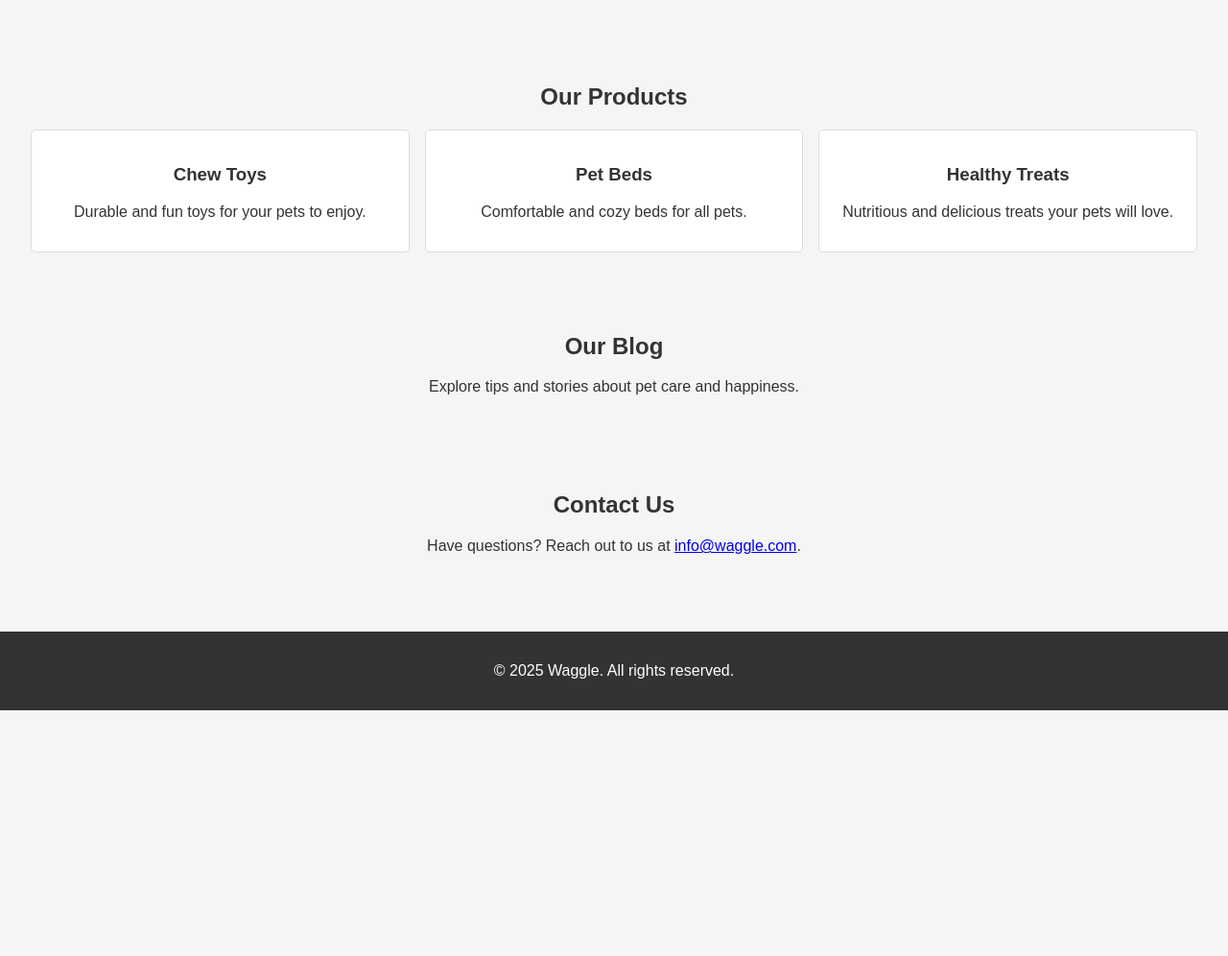
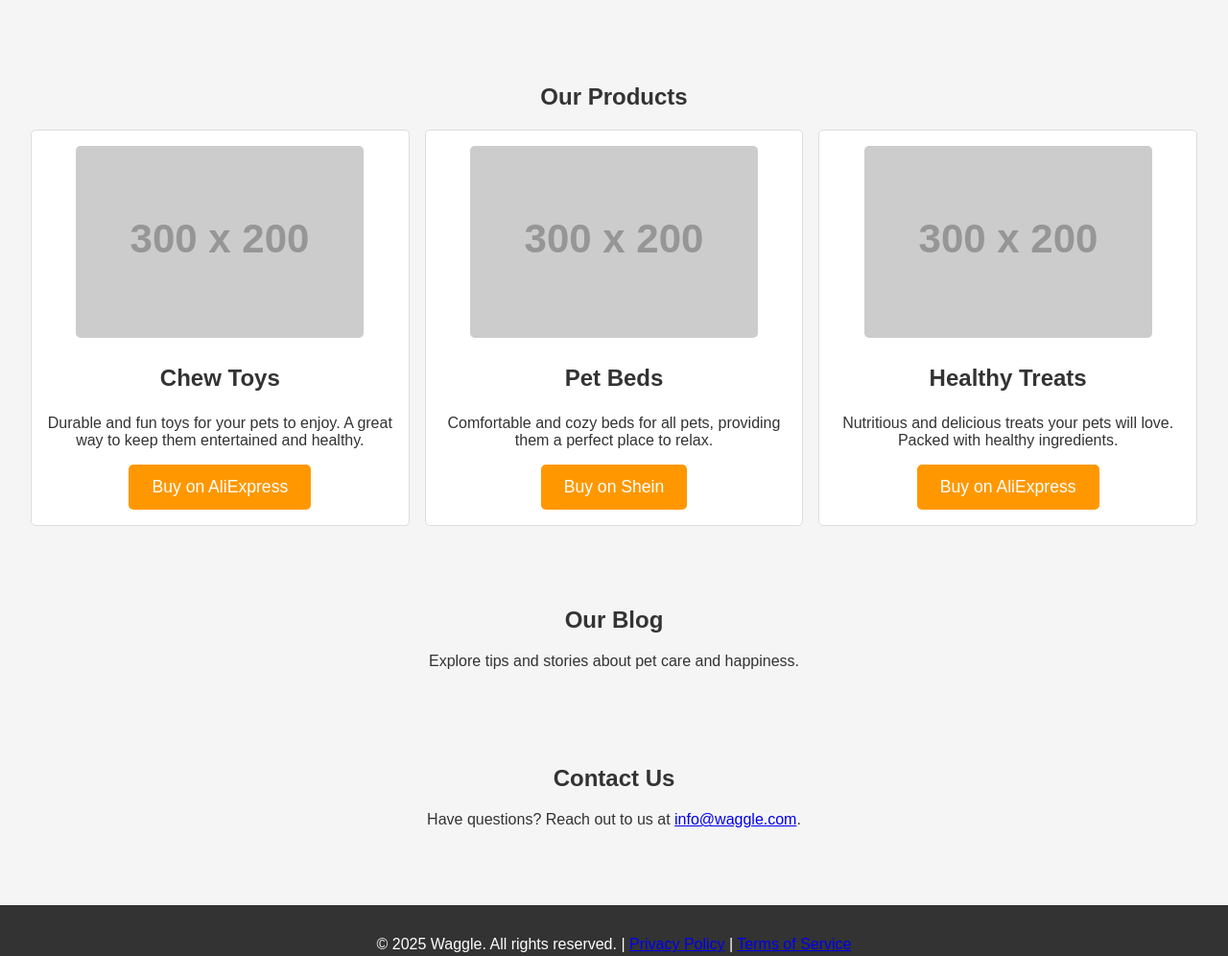
Before and after one commit to WaggleProducts/WaggleProducts, a plain HTML site: page index.html in a window 1280 px wide. Shown: the part 580-1576 px from the top of the page at 96% size. Before the commit the page ends 1320 px from the top, so only its background shows below. Drawn offline with Linux system fonts and the light colour scheme; placeholder pictures from the web are drawn by us.

Commit message:
Update index.html

```diff
--- a/index.html
+++ b/index.html
@@ -56,6 +56,14 @@
             border: 1px solid #ddd;
             padding: 1rem;
             border-radius: 5px;
+            transition: transform 0.3s ease;
+        }
+        .product:hover {
+            transform: scale(1.05);
+        }
+        .product img {
+            max-width: 100%;
+            border-radius: 5px;
         }
         footer {
             background-color: #333;
@@ -63,6 +71,25 @@
             text-align: center;
             padding: 1rem;
             margin-top: 2rem;
+        }
+        .product h3 {
+            font-size: 1.5rem;
+        }
+        .product p {
+            font-size: 1rem;
+            margin-bottom: 1rem;
+        }
+        .product a {
+            background-color: #ff9800;
+            color: white;
+            padding: 0.8rem 1.5rem;
+            text-decoration: none;
+            border-radius: 5px;
+            display: inline-block;
+            font-size: 1.1rem;
+        }
+        .product a:hover {
+            background-color: #e68900;
         }
     </style>
 </head>
@@ -90,16 +117,22 @@
         <h2>Our Products</h2>
         <div class="products">
             <div class="product">
+                <img src="https://via.placeholder.com/300x200" alt="Chew Toys">
                 <h3>Chew Toys</h3>
-                <p>Durable and fun toys for your pets to enjoy.</p>
+                <p>Durable and fun toys for your pets to enjoy. A great way to keep them entertained and healthy.</p>
+                <a href="https://www.aliexpress.com/item/chew-toy-link" target="_blank">Buy on AliExpress</a>
             </div>
             <div class="product">
+                <img src="https://via.placeholder.com/300x200" alt="Pet Beds">
                 <h3>Pet Beds</h3>
-                <p>Comfortable and cozy beds for all pets.</p>
+                <p>Comfortable and cozy beds for all pets, providing them a perfect place to relax.</p>
+                <a href="https://www.shein.com/pet-bed-link" target="_blank">Buy on Shein</a>
             </div>
             <div class="product">
+                <img src="https://via.placeholder.com/300x200" alt="Healthy Treats">
                 <h3>Healthy Treats</h3>
-                <p>Nutritious and delicious treats your pets will love.</p>
+                <p>Nutritious and delicious treats your pets will love. Packed with healthy ingredients.</p>
+                <a href="https://www.aliexpress.com/item/healthy-treats-link" target="_blank">Buy on AliExpress</a>
             </div>
         </div>
     </section>
@@ -112,7 +145,7 @@
         <p>Have questions? Reach out to us at <a href="mailto:info@waggle.com">info@waggle.com</a>.</p>
     </section>
     <footer>
-        <p>&copy; 2025 Waggle. All rights reserved.</p>
+        <p>&copy; 2025 Waggle. All rights reserved. | <a href="#">Privacy Policy</a> | <a href="#">Terms of Service</a></p>
     </footer>
 </body>
 </html>
```
